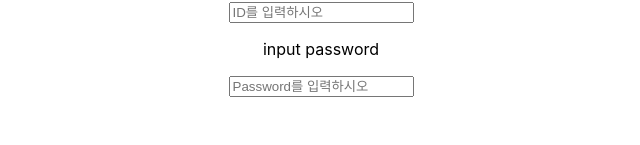
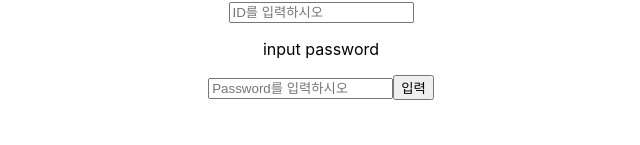
Before and after one commit to csy1597/React, a React (Create React App) app in the folder test2/: page / in a window 1280 px wide. Shown: the part 155-300 px from the top of the page, without its empty margins (319-959 px from the left). Built offline with nearby package versions, Linux system fonts and the light colour scheme.

Commit message:
onSubClick

```diff
--- a/test2/src/App.js
+++ b/test2/src/App.js
@@ -58,6 +58,9 @@ function App() {
     console.log(onInputPw);
     setInputPw(e.target.value);
   }
+  const onSubClick = () =>{
+    console.log('입력완료');
+  }
 
 
 
@@ -78,6 +81,8 @@ function App() {
       <input type="text" value={inputId} placeholder="ID를 입력하시오" onChange={onInputId} />
       <p>input password</p>
       <input type="password" value={inputPw} placeholder="Password를 입력하시오" onChange={onInputPw} />
+      <ht/>
+      <button type="submit" onClick={onSubClick}>입력</button>
 
     </div>
   );
```
